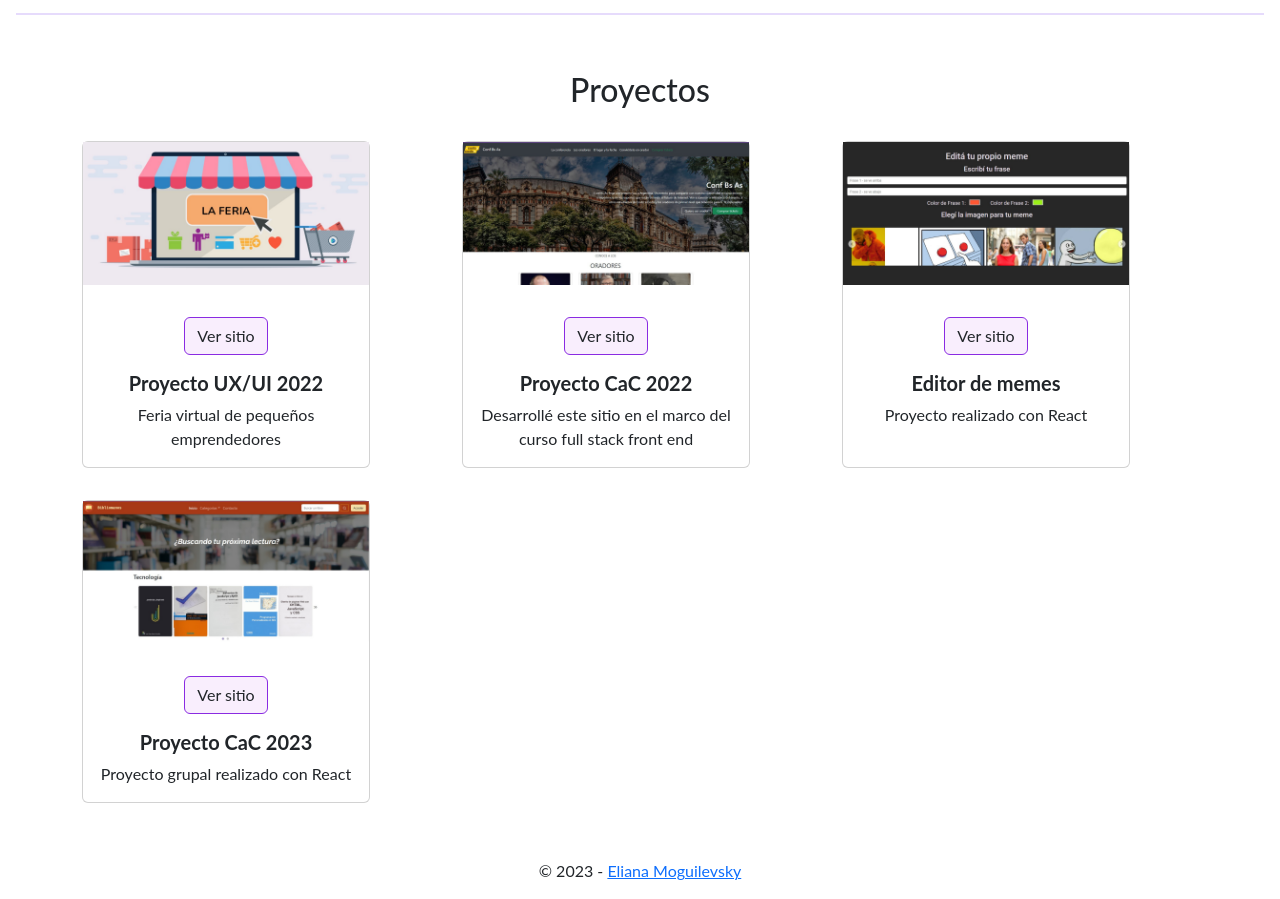
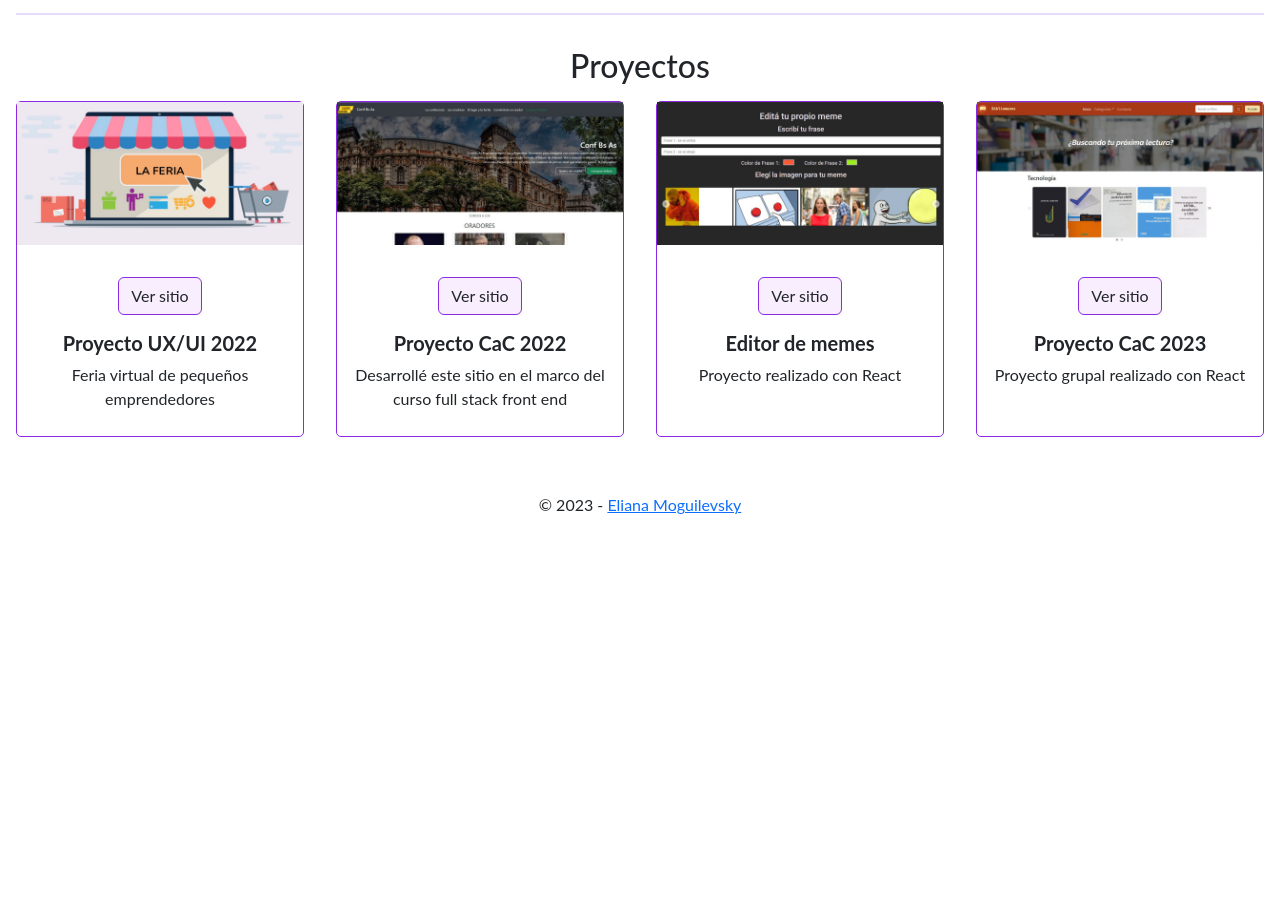
Before and after one commit to ElianaMoguilevsky/ID-Card-Web, a website: page index.html in a window 1280 px wide. Shown: the part 542-1441 px from the top of the page. After the commit the page ends 1075 px from the top, so only its background shows below. Drawn offline with nearby package versions, Linux system fonts and the light colour scheme.

Commit message:
fix: ancho de columnas

```diff
--- a/css/style.css
+++ b/css/style.css
@@ -91,12 +91,14 @@ justify-content: space-evenly
 
 }
 
-.-proy {
+.card-proy {
     border: solid!important;
     border-width: 1px!important;
     border-color: blueviolet!important;
     border-radius: 5px!important;
-
+    padding: 0;
+    width: 18rem;
+    min-height: 21rem;
 
 }
 
--- a/index.html
+++ b/index.html
@@ -123,15 +123,17 @@
   </section>
 
   <!-- Proyectos -->
-  <section id="proyectos">
+  <section id="proyectos" class="row d-flex text-center">
 
     <br>
-    <h2 style="text-align: center;" class="mb-3">Proyectos</h2>
+    <h2  class="mb-3">Proyectos</h2>
 
-    <div class="card-group container d-flex justify-content-center">
-      <div class="row">
-        <div class="col mt-3 mb-3 justify-content-center">
-      <div class="card card-proy h-100 text-center" style="width: 18rem;">
+
+        <div class="container">
+          <div class="row justify-content-center">
+
+            <div class="card card-proy mx-3 mb-3 h-100">
+
         <a href="https://docs.google.com/presentation/d/1kBFp8xmFy-jDM7mi845hvvE9002kRRX64N-Z6Sl5VX0/edit?usp=sharing"
           target="_blank"><img src="./img/proyectos/proy_ux_ui.png" class="img-fluid card-img-fluid" alt="Proyecto UX UI 2022"></a>
         <div class="card-body">
@@ -141,10 +143,10 @@
         <p class="card-text">Feria virtual de pequeños emprendedores</p>
         </div>
       </div>
-    </div>
 
-    <div class="col mt-3 mb-3">
-      <div class="card card-proy h-100 text-center" style="width: 18rem;">
+
+      <div class="card card-proy mx-3 mb-3 h-100">
+
         <a href="https://tp-integrador-full-stack-nodejs.netlify.app/" target="_blank"><img src="./img/proyectos/proy_int_front_cac_2022.png" class="img-fluid card-img-fluid"
           alt="Proyecto CAC Full Stack Front End"></a>
         <div class="card-body">
@@ -154,10 +156,10 @@
           <p class="card-text">Desarrollé este sitio en el marco del curso full stack front end</p>
         </div>
       </div>
-    </div>
 
-    <div class="col mt-3 mb-3">
-      <div class="card card-proy h-100 text-center" style="width: 18rem;">
+
+    <div class="card card-proy mx-3 mb-3 h-100">
+
         <a href="https://editor-de-memes.netlify.app/" target="_blank">
         <img src="./img/proyectos/editor_de_memes_react_2023.png" class="img-fluid card-img-fluid"
           alt="Proyecto Editor de memes con React"></a>
@@ -168,10 +170,10 @@
           <p class="card-text">Proyecto realizado con React</p>
         </div>
       </div>
-    </div>
 
-    <div class="col mt-3 mb-3">
-      <div class="card card-proy h-100 text-center" style="width: 18rem;">
+
+  <div class="card card-proy mx-3 mb-3 h-100">
+
         <a href="https://eliana-moguilevsky-bibliomanos.netlify.app/" target="_blank"><img src="./img/proyectos/bibliomanos.png" class="img-fluid card-img-fluid"
           alt="Proyecto Editor de memes con React"></a>
         <div class="card-body">
@@ -181,13 +183,12 @@
           <p class="card-text">Proyecto grupal realizado con React</p>
         </div>
       </div>
-    </div>
+
 
     </div>
 
   </div>
-</div>
-    </div>
+
   </section>
 
   <!-- Formulario de contacto -->
```
